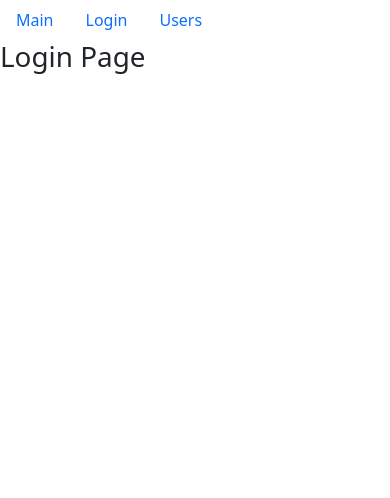
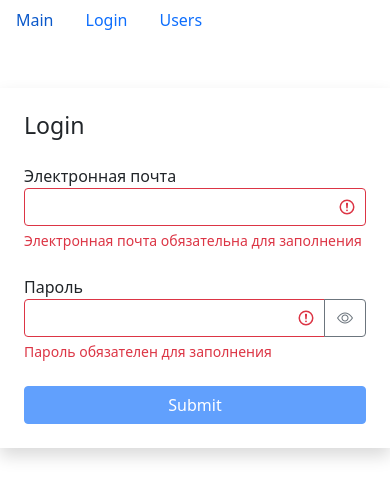
Before and after one commit to AlexandrZagumennov/fast-company, a React (Create React App) app: page /login in a window 390 px wide. Shown: the top 498 px of the page. Built offline with nearby package versions, Linux system fonts and the light colour scheme.

Commit message:
Выполнено задание Формы-1

```diff
--- a/package.json
+++ b/package.json
@@ -13,6 +13,7 @@
         "prop-types": "^15.7.2",
         "react": "^17.0.2",
         "react-dom": "^17.0.2",
+        "react-router-dom": "^5.3.0",
         "react-scripts": "4.0.3",
         "web-vitals": "^1.0.1"
     },
--- a/src/app/api/fake.api/user.api.js
+++ b/src/app/api/fake.api/user.api.js
@@ -156,7 +156,6 @@
             resolve(users.find((user) => user._id === id));
         }, 1000);
     });
-
 export default {
     fetchAll,
     getById
--- a/src/app/components/login.jsx
+++ /dev/null
@@ -1,7 +0,0 @@
-import React from "react";
-
-const Login = () => {
-    return <h1> Login Page</h1>;
-};
-
-export default Login;
--- /dev/null
+++ b/src/app/components/textField.jsx
@@ -0,0 +1,54 @@
+import React, { useState } from "react";
+import PropTypes from "prop-types";
+
+function TextField({ label, type, name, value, onChange, error }) {
+    const [showPassword, setShowPassword] = useState(false);
+    const getInputClasses = () => {
+        return "form-control" + (error ? " is-invalid" : "");
+    };
+    const toggleShowPassword = () => {
+        setShowPassword((prevState) => !prevState);
+    };
+    return (
+        <div className="mb-4">
+            <label htmlFor={name}>{label}</label>
+            <div className="input-group has-validation">
+                <input
+                    type={showPassword ? "text" : type}
+                    id={name}
+                    name={name}
+                    value={value}
+                    onChange={onChange}
+                    className={getInputClasses()}
+                />
+                {type === "password" && (
+                    <button
+                        className="btn btn-outline-secondary"
+                        type="button"
+                        onClick={toggleShowPassword}
+                    >
+                        <i
+                            className={
+                                "bi bi-eye" + (showPassword ? "-slash" : "")
+                            }
+                        ></i>
+                    </button>
+                )}
+                {error && <div className="invalid-feedback">{error}</div>}
+            </div>
+        </div>
+    );
+}
+TextField.defaultProps = {
+    type: "text"
+};
+TextField.propTypes = {
+    label: PropTypes.string,
+    type: PropTypes.string,
+    name: PropTypes.string,
+    value: PropTypes.string,
+    onChange: PropTypes.func,
+    error: PropTypes.string
+};
+
+export default TextField;
--- a/src/app/components/userItem.jsx
+++ b/src/app/components/userPage.jsx
@@ -4,7 +4,7 @@
 import QualitiesList from "./qualitiesList";
 import { useHistory } from "react-router-dom";
 
-const UserItem = ({ userId }) => {
+const UserPage = ({ userId }) => {
     const history = useHistory();
     const [user, setUser] = useState();
     useEffect(() => {
@@ -16,21 +16,21 @@
     if (user) {
         return (
             <div>
-                <h2> {user.name}</h2>
-                <p>Профессия: {user.profession.name}</p>
+                <h1> {user.name}</h1>
+                <h2>Профессия: {user.profession.name}</h2>
                 <QualitiesList qualities={user.qualities} />
                 <p>completedMeetings: {user.completedMeetings}</p>
-                <p>Rate: {user.rate}</p>
-                <button className = "btn btn-secondary" onClick={handleClick}> Все Пользователи</button>
+                <h2>Rate: {user.rate}</h2>
+                <button onClick={handleClick}> Все Пользователи</button>
             </div>
         );
     } else {
-        return <p>Loading</p>;
+        return <h1>Loading</h1>;
     }
 };
 
-UserItem.propTypes = {
+UserPage.propTypes = {
     userId: PropTypes.string.isRequired
 };
 
-export default UserItem;
+export default UserPage;
--- a/src/app/components/usersList.jsx
+++ b/src/app/components/usersList.jsx
@@ -7,9 +7,10 @@
 import SearchStatus from "./searchStatus";
 import UserTable from "./usersTable";
 import _ from "lodash";
-const Users = () => {
+const UsersList = () => {
     const [currentPage, setCurrentPage] = useState(1);
     const [professions, setProfession] = useState();
+    const [searchValue, setSearchValue] = useState("");
     const [selectedProf, setSelectedProf] = useState();
     const [sortBy, setSortBy] = useState({ path: "name", order: "asc" });
     const pageSize = 8;
@@ -37,21 +38,34 @@
 
     useEffect(() => {
         setCurrentPage(1);
-    }, [selectedProf]);
+    }, [selectedProf, searchValue]);
 
     const handleProfessionSelect = (item) => {
+        if (searchValue !== "") setSearchValue("");
         setSelectedProf(item);
+    };
+
+    const handleSearchValue = ({ target }) => {
+        setSearchValue(target.value);
     };
 
     const handlePageChange = (pageIndex) => {
         setCurrentPage(pageIndex);
     };
+
     const handleSort = (item) => {
         setSortBy(item);
     };
 
     if (users) {
-        const filteredUsers = selectedProf
+        const filteredUsers = searchValue
+            ? users.filter(
+                (user) =>
+                    user.name
+                        .toLowerCase()
+                        .indexOf(searchValue.toLowerCase()) !== -1
+            )
+            : selectedProf
             ? users.filter(
                   (user) =>
                       JSON.stringify(user.profession) ===
@@ -60,7 +74,11 @@
             : users;
 
         const count = filteredUsers.length;
-        const sortedUsers = _.orderBy(filteredUsers, [sortBy.path], [sortBy.order]);
+        const sortedUsers = _.orderBy(
+            filteredUsers,
+            [sortBy.path],
+            [sortBy.order]
+        );
         const usersCrop = paginate(sortedUsers, currentPage, pageSize);
         const clearFilter = () => {
             setSelectedProf();
@@ -86,6 +104,15 @@
                 )}
                 <div className="d-flex flex-column">
                     <SearchStatus length={count} />
+
+                    <input
+                        type="text"
+                        name="searchValue"
+                        placeholder="Search..."
+                        onChange={handleSearchValue}
+                        value={searchValue}
+                    />
+
                     {count > 0 && (
                         <UserTable
                             users={usersCrop}
@@ -109,8 +136,8 @@
     }
     return "loading...";
 };
-Users.propTypes = {
+UsersList.propTypes = {
     users: PropTypes.array
 };
 
-export default Users;
+export default UsersList;
--- /dev/null
+++ b/src/app/layouts/login.jsx
@@ -0,0 +1,90 @@
+import React, { useEffect, useState } from "react";
+import TextField from "../components/textField";
+import { validator } from "../utils/validator";
+
+const Login = () => {
+    const [data, setData] = useState({ email: "", password: "" });
+    const [errors, setErrors] = useState({});
+    const handleChange = ({ target }) => {
+        setData((prevState) => ({
+            ...prevState,
+            [target.name]: target.value
+        }));
+    };
+    const validatorConfig = {
+        email: {
+            isRequired: {
+                message: "Электронная почта обязательна для заполнения"
+            },
+            isEmail: {
+                message: "Email введен некорректно"
+            }
+        },
+        password: {
+            isRequired: {
+                message: "Пароль обязателен для заполнения"
+            },
+            isCapitalSymbol: {
+                message: "Пароль должен содержать хотя бы одну заглавную букву"
+            },
+            isContainDigit: {
+                message: "Пароль должен содержать хотя бы одно число"
+            },
+            min: {
+                message: "Пароль должен состоять минимум из 8 символов",
+                value: 8
+            }
+        }
+    };
+    useEffect(() => {
+        validate();
+    }, [data]);
+    const validate = () => {
+        const errors = validator(data, validatorConfig);
+        setErrors(errors);
+        return Object.keys(errors).length === 0;
+    };
+    const isValid = Object.keys(errors).length === 0;
+
+    const handleSubmit = (e) => {
+        e.preventDefault();
+        const isValid = validate();
+        if (!isValid) return;
+        console.log(data);
+    };
+    return (
+        <div className="container mt-5">
+            <div className="row">
+                <div className="col-md-6 offset-md-3 shadow p-4">
+                    <h3 className="mb-4">Login</h3>
+                    <form onSubmit={handleSubmit}>
+                        <TextField
+                            label="Электронная почта"
+                            name="email"
+                            value={data.email}
+                            onChange={handleChange}
+                            error={errors.email}
+                        />
+                        <TextField
+                            label="Пароль"
+                            type="password"
+                            name="password"
+                            value={data.password}
+                            onChange={handleChange}
+                            error={errors.password}
+                        />
+                        <button
+                            className="btn btn-primary w-100 mx-auto"
+                            type="submit"
+                            disabled={!isValid}
+                        >
+                            Submit
+                        </button>
+                    </form>
+                </div>
+            </div>
+        </div>
+    );
+};
+
+export default Login;
--- a/src/app/components/users.jsx
+++ b/src/app/layouts/users.jsx
@@ -1,15 +1,11 @@
 import React from "react";
 import { useParams } from "react-router-dom";
-import UserItem from "./userItem";
+import UserPage from "../components/userPage";
 import UsersList from "../components/usersList";
 const Users = () => {
     const params = useParams();
     const { userId } = params;
-    return (
-        <>
-            {userId ? <UserItem userId={userId} /> : <UsersList />}
-        </>
-        );
+    return <>{userId ? <UserPage userId={userId} /> : <UsersList />}</>;
 };
 
 export default Users;
--- /dev/null
+++ b/src/app/utils/validator.js
@@ -0,0 +1,46 @@
+export function validator(data, config) {
+    const errors = {};
+    function validate(validateMethod, data, config) {
+        let statusValidate;
+        switch (validateMethod) {
+            case "isRequired":
+                statusValidate = data.trim() === "";
+                break;
+            case "isEmail": {
+                const emailRegExp = /^\S+@\S+\.\S+$/g;
+                statusValidate = !emailRegExp.test(data);
+                break;
+            }
+            case "isCapitalSymbol": {
+                const capitalRegExp = /[A-Z]+/g;
+                statusValidate = !capitalRegExp.test(data);
+                break;
+            }
+            case "isContainDigit": {
+                const digitRegExp = /\d+/g;
+                statusValidate = !digitRegExp.test(data);
+                break;
+            }
+            case "min": {
+                statusValidate = data.length < config.value;
+                break;
+            }
+            default:
+                break;
+        }
+        if (statusValidate) return config.message;
+    }
+    for (const fieldName in data) {
+        for (const validateMethod in config[fieldName]) {
+            const error = validate(
+                validateMethod,
+                data[fieldName],
+                config[fieldName][validateMethod]
+            );
+            if (error && !errors[fieldName]) {
+                errors[fieldName] = error;
+            }
+        }
+    }
+    return errors;
+}
```
Also changed, not shown: src/app/App.js (+5 -5 lines), src/app/layouts/main.jsx (renamed from src/app/components/main.jsx), 1 other file (tests, documents, lock files or other folders).
